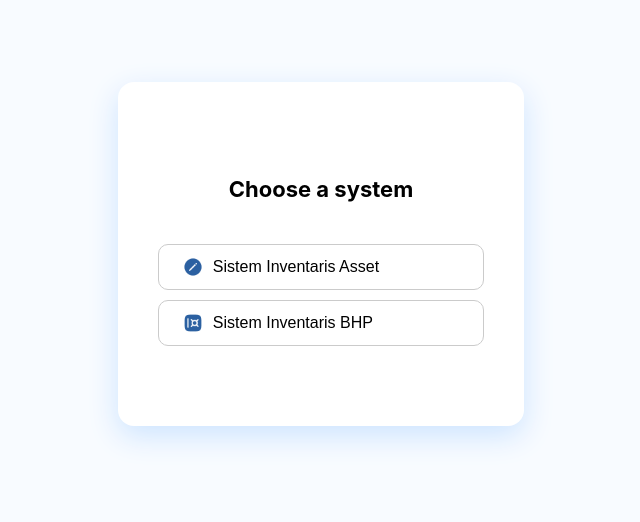
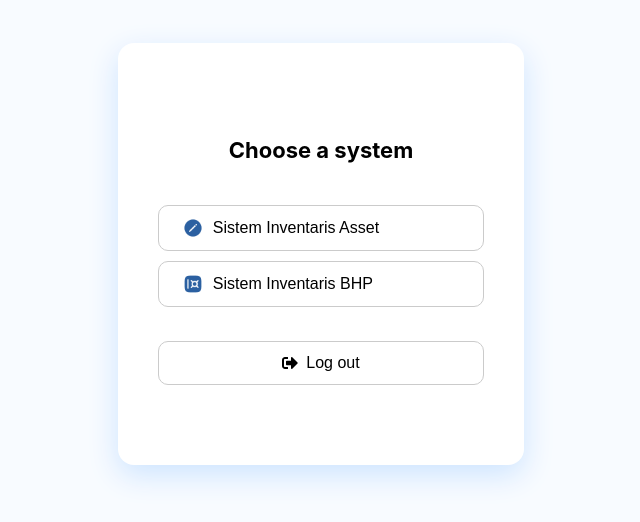
Before and after one commit to zynexe/SMKN10_InventorySystem_Frontend, a React (Vite) app: page /choose-system in a window 1280 px wide. Shown: the part 166-688 px from the top of the page, without its empty margins (319-959 px from the left). Built offline with nearby package versions, Linux system fonts and the light colour scheme; no server answers; sample sign-in values are in the browser's storage.

Commit message:
added logout button to choose system, UX writing translate

```diff
--- a/src/CSS/ChooseSystem.css
+++ b/src/CSS/ChooseSystem.css
@@ -116,3 +116,26 @@
     font-size: 12px; /* Reduce font size for very small screens */
   }
 }
+
+.logout-button-choose {
+  margin-top: 24px;
+  width: 100%;
+  border: 1px solid #e0e0e0;
+  border-radius: 8px;
+  padding: 12px 16px;
+  font-size: 16px;
+  cursor: pointer;
+  display: flex;
+  align-items: center;
+  justify-content: center;
+  transition: background-color 0.3s ease, transform 0.2s ease;
+}
+
+.logout-button-choose:hover {
+  background-color: rgba(255, 0, 0, 0.82);
+  transform: translateY(-2px);
+}
+
+.logout-button-choose:active {
+  transform: translateY(0px);
+}
--- a/src/Components/DecrementStockModal.jsx
+++ b/src/Components/DecrementStockModal.jsx
@@ -85,7 +85,7 @@ function DecrementStockModal({ isOpen, closeModal, onConfirm, item }) {
     <div className="modal-overlay">
       <div className="modal-content" style={{ maxWidth: '500px' }}>
         <div className="modal-header">
-          <h2>Pengurangan Stock</h2>
+          <h3 style={{ textAlign: 'left', marginBottom: '12px'}}>Pilih Pengguna & Jumlah Barang</h3>
           <button className="close-button" onClick={closeModal}>
             <FaTimes />
           </button>
--- a/src/Components/ModalBHPPage.jsx
+++ b/src/Components/ModalBHPPage.jsx
@@ -252,7 +252,7 @@ const ModalBHPPage = ({
             className={`tab-button ${activeTab === 'manual' ? 'active' : ''}`}
             onClick={() => setActiveTab('manual')}
           >
-            Manual Input
+            Input Manual
           </button>
           <button
             className={`tab-button ${activeTab === 'import' ? 'active' : ''}`}
@@ -399,9 +399,9 @@ const ModalBHPPage = ({
         <form onSubmit={handleImportSubmit}>
           <div className="import-container" style={{textAlign: 'center', padding: '20px 0'}}>
             <FaFileExcel size={40} style={{color: '#1D6F42', marginBottom: '15px'}} />
-            <p>Import BHP data from Excel file</p>
+            <p>Import data BHP dari file Excel </p>
             <p style={{fontSize: '0.8rem', color: '#666', marginBottom: '20px'}}>
-              Supported formats: .xlsx, .xls
+               Format diterima: .xlsx, .xls
             </p>
 
             <div className="file-input-container" style={{margin: '20px 0'}}>
@@ -421,7 +421,7 @@ const ModalBHPPage = ({
                 cursor: 'pointer',
                 backgroundColor: '#f9f9f9'
               }}>
-                {file ? file.name : 'Choose Excel File (.xlsx, .xls)'}
+                {file ? file.name : 'Pilih File Excel (.xlsx, .xls)'}
               </label>
               {file && (
                 <div className="file-info" style={{fontSize: '0.8rem', marginTop: '5px'}}>
@@ -437,12 +437,12 @@ const ModalBHPPage = ({
               marginBottom: '20px',
               textAlign: 'left'
             }}>
-              <h4>Excel File Requirements:</h4>
+              <h4>Persyaratan File:</h4>
               <ul style={{paddingLeft: '20px', fontSize: '0.9rem'}}>
-                <li>First row must contain column headers</li>
-                <li>Required columns: nama_barang, kode_rekening, merk, tanggal, stock_awal, harga_satuan</li>
-                <li>Dates should be in format DD/MM/YYYY</li>
-                <li>Maximum file size: 10MB</li>
+                <li>Baris pertama harus berisi Column Header</li>
+                <li>Kolom yang wajib diisi: nama_barang, kode_rekening, merk, tanggal, stok_awal, harga_satuan</li>
+                <li>Tanggal harus dalam format DD/MM/YYYY</li>
+                <li>Ukuran file maksimum: 10MB</li>
               </ul>
             </div>
 
--- a/src/Pages/Aset/AssetHome.jsx
+++ b/src/Pages/Aset/AssetHome.jsx
@@ -299,7 +299,7 @@ function AssetHome() {
                             )}
                         </div>
                         <div className="card non-clickable tooltip-container">
-                            <div className="tooltip">Total expenses for {currentYear}</div>
+                            <div className="tooltip">Pengeluaran Total untuk {currentYear}</div>
                             <h3>Rekap Tahunan</h3>
                             {loadingStats ? (
                                 <p>Loading...</p>
@@ -311,7 +311,7 @@ function AssetHome() {
                         </div>
                         <div className="card non-clickable tooltip-container">
                             <div className="tooltip">
-                                Total expenses for {new Date().toLocaleString('default', { month: 'long' })} {currentYear}
+                                Pengeluaran Total untuk {new Date().toLocaleString('default', { month: 'long' })} {currentYear}
                             </div>
                             <h3>Rekap Bulanan</h3>
                             {loadingStats ? (
--- a/src/Pages/BHP/BHPHome.jsx
+++ b/src/Pages/BHP/BHPHome.jsx
@@ -296,7 +296,7 @@ function BHPHome() {
                             )}
                         </div>
                         <div className="card non-clickable tooltip-container">
-                            <div className="tooltip">Total expenses for {selectedYear}</div>
+                            <div className="tooltip">Pengeluaran Total untuk {selectedYear}</div>
                             <h3>Rekap Tahunan</h3>
                             {loadingStats ? (
                                 <p>Loading...</p>
@@ -308,7 +308,7 @@ function BHPHome() {
                         </div>
                         <div className="card non-clickable tooltip-container">
                             <div className="tooltip">
-                                Total expenses for {new Date().toLocaleString('default', { month: 'long' })} {currentYear}
+                                Pengeluaran Total untuk {new Date().toLocaleString('default', { month: 'long' })} {currentYear}
                             </div>
                             <h3>Rekap Bulanan</h3>
                             {loadingStats ? (
--- a/src/Pages/BHP/Rekening.jsx
+++ b/src/Pages/BHP/Rekening.jsx
@@ -224,7 +224,7 @@ const RekeningPage = () => {
                                 <tr>
                                     <th>Kode Rekening</th>
                                     <th>Uraian</th>
-                                    <th>Actions</th>
+                                    <th>Aksi</th>
                                 </tr>
                             </thead>
                             <tbody>
--- a/src/Pages/ChooseSystem.jsx
+++ b/src/Pages/ChooseSystem.jsx
@@ -1,11 +1,12 @@
 import React, { useState } from 'react';
 import { useNavigate } from 'react-router-dom';
 import '../CSS/ChooseSystem.css';
-import { FaArrowLeft } from 'react-icons/fa';
+import { FaSignOutAlt } from 'react-icons/fa';
 import logo1 from '../assets/pencil-circle-fill.png';
 import logo1Hover from '../assets/pencil-circle-fill-hover.png'; // Import hover image
 import logo2 from '../assets/solar_safe-square-bold.png';
 import logo2Hover from '../assets/solar_safe-square-bold-hover.png'; // Import hover image
+import { logout } from '../services/api';
 
 
 function ChooseSystem() {
@@ -18,13 +19,20 @@ function ChooseSystem() {
       navigate('/bhp-home'); // Navigate to BHPHome
     }
   };
+
+  const handleLogout = async () => {
+    try {
+      await logout();
+      navigate('/'); // Navigate to login page after logout
+    } catch (error) {
+      console.error('Logout failed:', error);
+      alert('Logout failed. Please try again.');
+    }
+  };
+
   return (
     <div className="choose-system-container">
-
-
-
       <div className="choose-system-box">
-
         <h1>Choose a system</h1>
 
         <div className="system-options">
@@ -56,6 +64,13 @@ function ChooseSystem() {
             Sistem Inventaris BHP
           </button>
 
+
+          <button
+            className="logout-button-choose"
+            onClick={handleLogout}
+          >
+            <FaSignOutAlt style={{ marginRight: '8px' }} /> Log out
+          </button>
         </div>
       </div>
     </div>
```
Also changed, not shown: src/CSS/Asset.css (line endings or trailing spaces).
